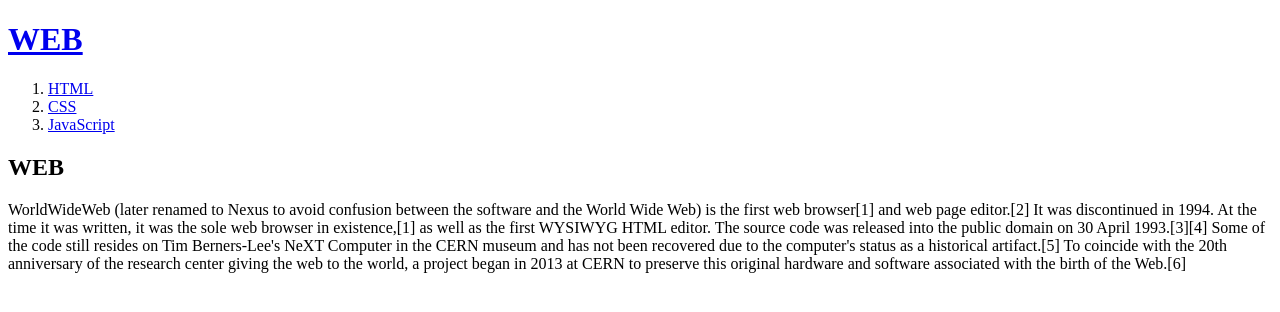
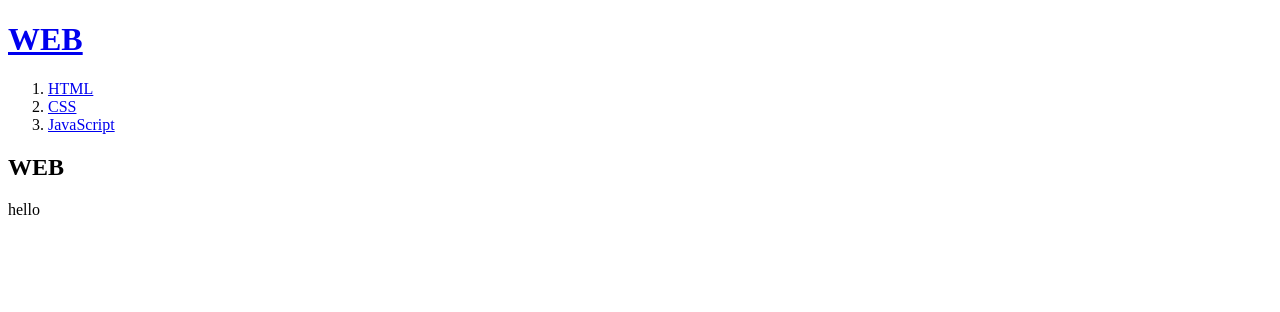
Before and after one commit to kunzatt/first-web, a plain HTML site: page index.html in a window 1280 px wide. Drawn offline with Linux system fonts and the light colour scheme.

Commit message:
index 수정

```diff
--- a/index.html
+++ b/index.html
@@ -14,8 +14,7 @@
 
 <h2>WEB</h2>
 <p>
-  WorldWideWeb (later renamed to Nexus to avoid confusion between the software and the World Wide Web) is the first web browser[1] and web page editor.[2] It was discontinued in 1994. At the time it was written, it was the sole web browser in existence,[1] as well as the first WYSIWYG HTML editor.
-  The source code was released into the public domain on 30 April 1993.[3][4] Some of the code still resides on Tim Berners-Lee's NeXT Computer in the CERN museum and has not been recovered due to the computer's status as a historical artifact.[5] To coincide with the 20th anniversary of the research center giving the web to the world, a project began in 2013 at CERN to preserve this original hardware and software associated with the birth of the Web.[6]
+  hello
 </p>
 </body>
 </html>
```
